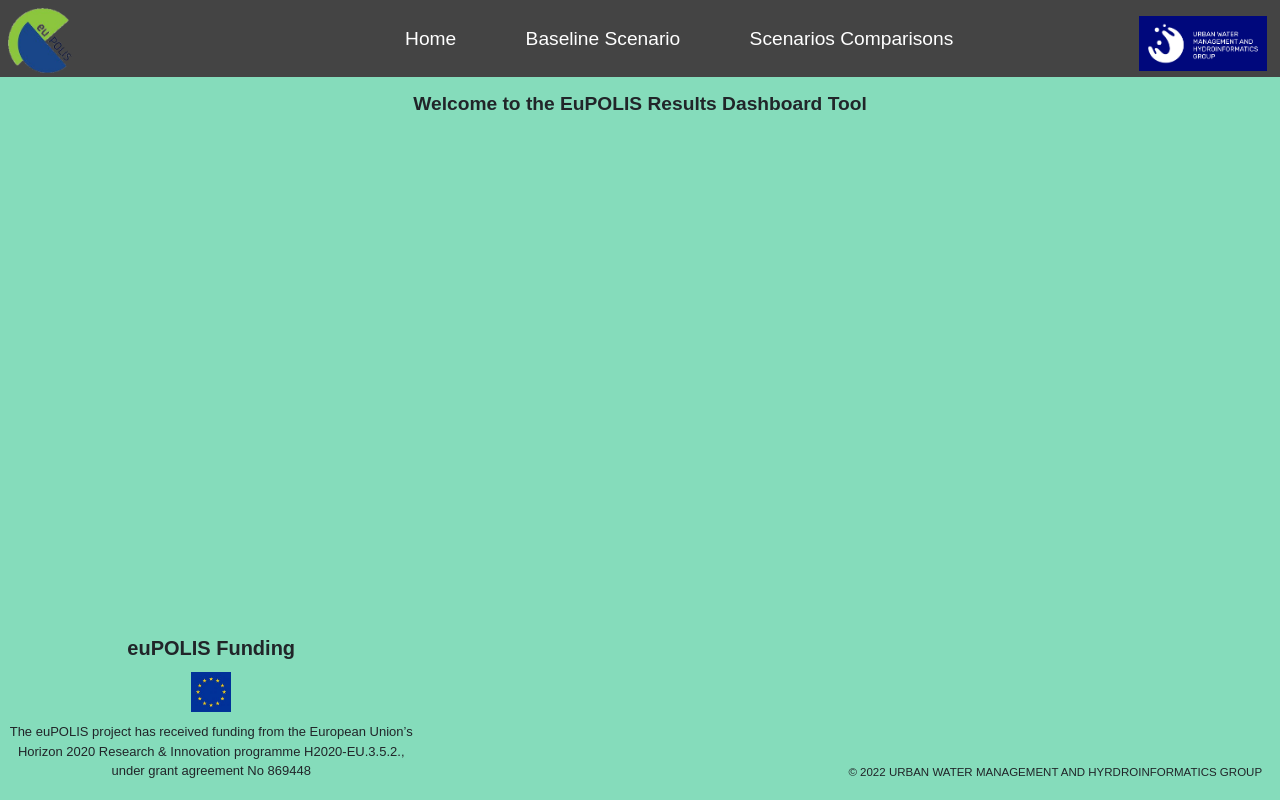
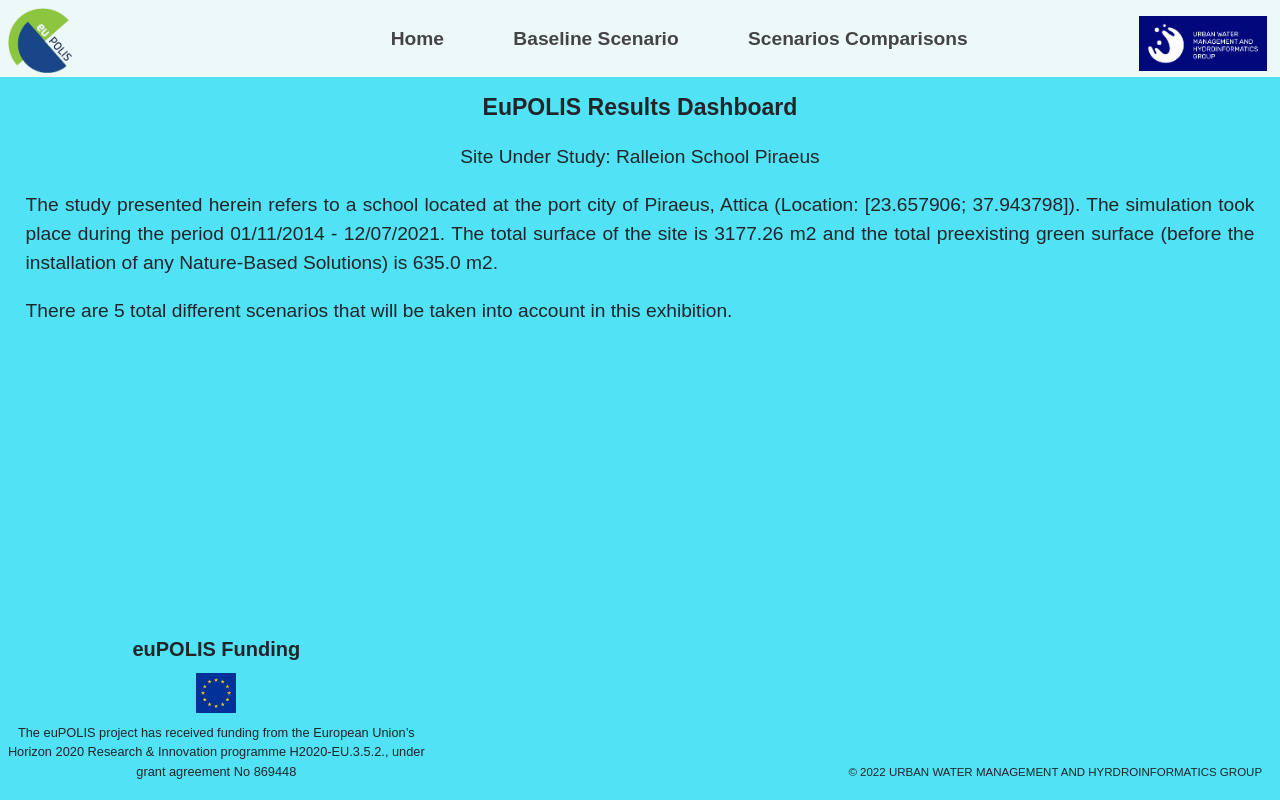
Before and after one commit to spyrostsat/euPOLIS-Results-Dashboard-Tool, a Flask app: page / in a window 1280 px wide. Run offline with Flask 2, Linux system fonts and the light colour scheme.

Commit message:
new commit

```diff
--- a/app.py
+++ b/app.py
@@ -24,8 +24,21 @@ app.config['SECRET_KEY'] = '61eeaaa0602a3b02cf95cedfed635601'
 @app.route("/")
 @app.route("/home")
 def home():
-    # print(baseline_scenario_data["general_info"]["pilot site name"])
-    return render_template('home.html', title="Home")
+    # in the Home Page i will just use the basic site's information received from the baseline_scenario json file
+
+    site_name = baseline_scenario_data["general_info"]["pilot site name"]
+    site_location = baseline_scenario_data["general_info"]["pilot site location"]
+    simulation_period = baseline_scenario_data["general_info"]["Simulation period"]
+    site_surface = baseline_scenario_data["general_params"]["total_site_surface"]["param_val"]
+    existing_green_surfaces = baseline_scenario_data["general_params"]["existing_green_surfaces"]["param_val"]
+
+
+    # in html's jinja syntax i don't need json formatting, but i need it in js's jinja syntax
+    baseline_scenario_data_js = json.dumps(baseline_scenario_data)
+    return render_template('home.html', title="Home", baseline_scenario_data=baseline_scenario_data,
+                           baseline_scenario_data_js=baseline_scenario_data_js, site_name=site_name, site_location=site_location,
+                           simulation_period=simulation_period, site_surface=site_surface, existing_green_surfaces=existing_green_surfaces)
+
 
 @app.route("/baseline-scenario")
 def baseline_scenario():
--- a/static/main.css
+++ b/static/main.css
@@ -1,9 +1,9 @@
 html, body {
-     margin: 0; /*maybe these need change in the future*/
+     margin: 0;
      padding: 0;
      font-family: Arial, Helvetica, sans-serif;
      font-size: 1.5vw;
-     background-color: #85dcbb;
+     background-color: #51e2f5;
 }
 
 .nav-bar {
@@ -12,7 +12,7 @@ html, body {
      margin: 0;
      text-align: center;
      overflow: hidden;
-     background-color: #444444;
+     background-color: #edf9f8;
 }
 
 .nav-bar li {
@@ -24,7 +24,8 @@ html, body {
 
 .nav-bar li a {
      /* display: block; */
-     color: white;
+     font-weight: bold;
+     color: #444444;
      text-align: center;
      top: 50%;
      padding: 1vw;
@@ -33,6 +34,7 @@ html, body {
 
 .nav-bar li a:hover {
      background-color: #111111;
+     color: white;
 }
 
 .home-content-container {
--- a/templates/home.html
+++ b/templates/home.html
@@ -3,12 +3,22 @@
 {% block content %}
 
 <div class="home-content-container">
-     <p class="text-center font-weight-bold">Welcome to the EuPOLIS Results Dashboard Tool</p>
+     <p class="text-center font-weight-bold mt-2" style="font-size: 1.8vw;">EuPOLIS Results Dashboard</p>
+     <p class="text-center mt-2">Site Under Study: {{ site_name }}</p>
+     <p class="" style="text-align: justify;">
+          The study presented herein refers to a school located at the port city of Piraeus, Attica
+          (Location: [{{ site_location }}]). The simulation took place during the period {{ simulation_period }}. The total
+          surface of the site is {{ site_surface }} m2 and the total preexisting green surface (before the installation of any
+          Nature-Based Solutions) is {{ existing_green_surfaces }} m2.
+      </p>
+      <p>
+           There are 5 total different scenarios that will be taken into account in this exhibition.
+      </p>
 </div>
 
-<div class="text-center" style="width:33%; font-size:13px; position:absolute; bottom:0%; left:0%;">
-     <p style="font-size:20px; font-weight:bold;">euPOLIS Funding</p>
-     <a style="position:relative;bottom:10px;" target="_blank" href="https://european-union.europa.eu/index_en"><img src="{{ url_for('static', filename='images/euro-union.png') }}" alt="EU" style="width:9.5%;"></a>
+<div class="text-center" style="width: 33%; font-size: 1vw; position: absolute; bottom: 0%; left :0.4%;">
+     <p style="font-size: 20px; font-weight: bold;">euPOLIS Funding</p>
+     <a style="position: relative;bottom: 10px;" target="_blank" href="https://european-union.europa.eu/index_en"><img src="{{ url_for('static', filename='images/euro-union.png') }}" alt="EU" style="width:9.5%;"></a>
      <p>The euPOLIS project has received funding from the European Union’s Horizon 2020 Research & Innovation programme H2020-EU.3.5.2., under grant agreement No 869448</p>
 </div>
 
```
